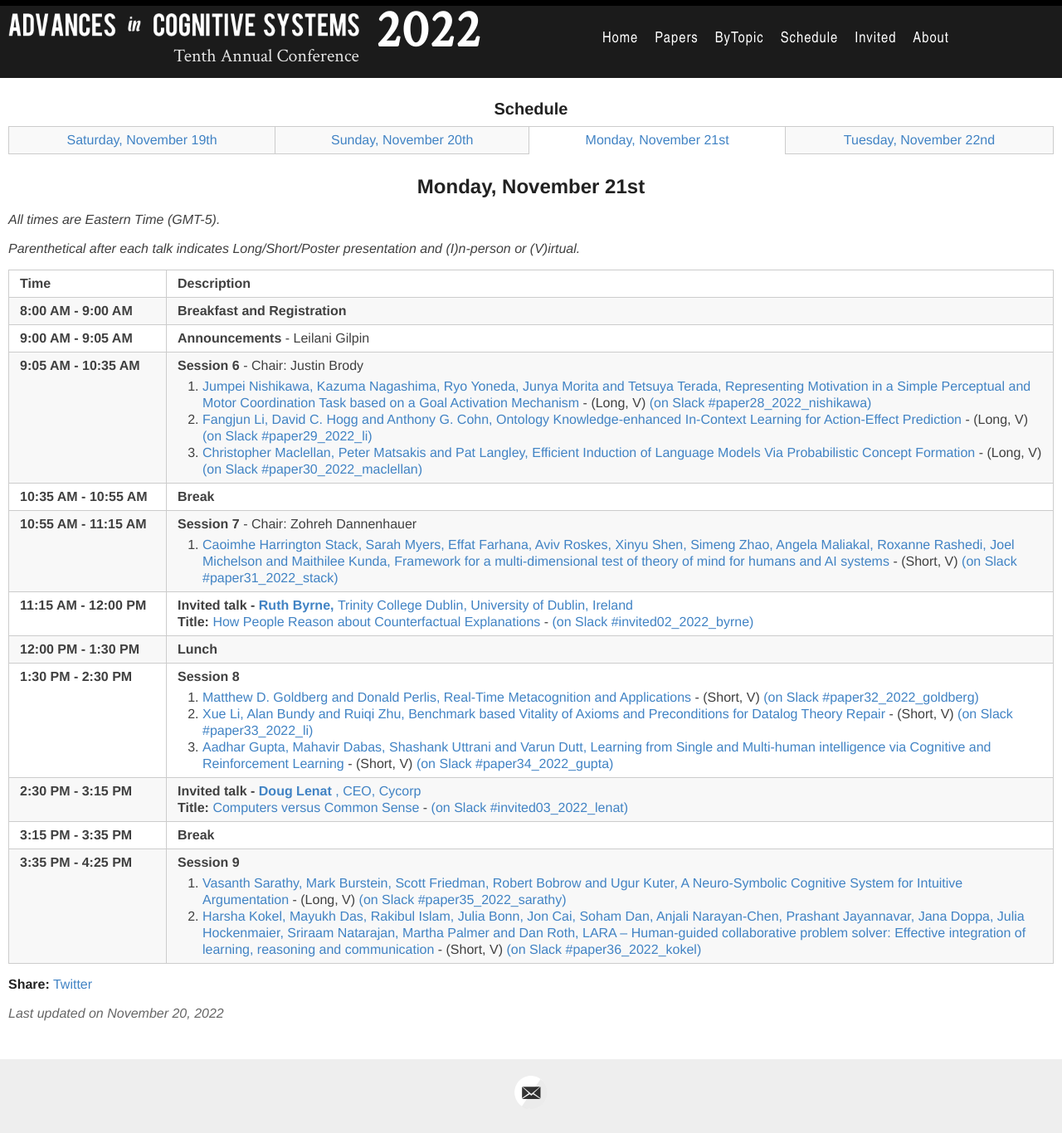
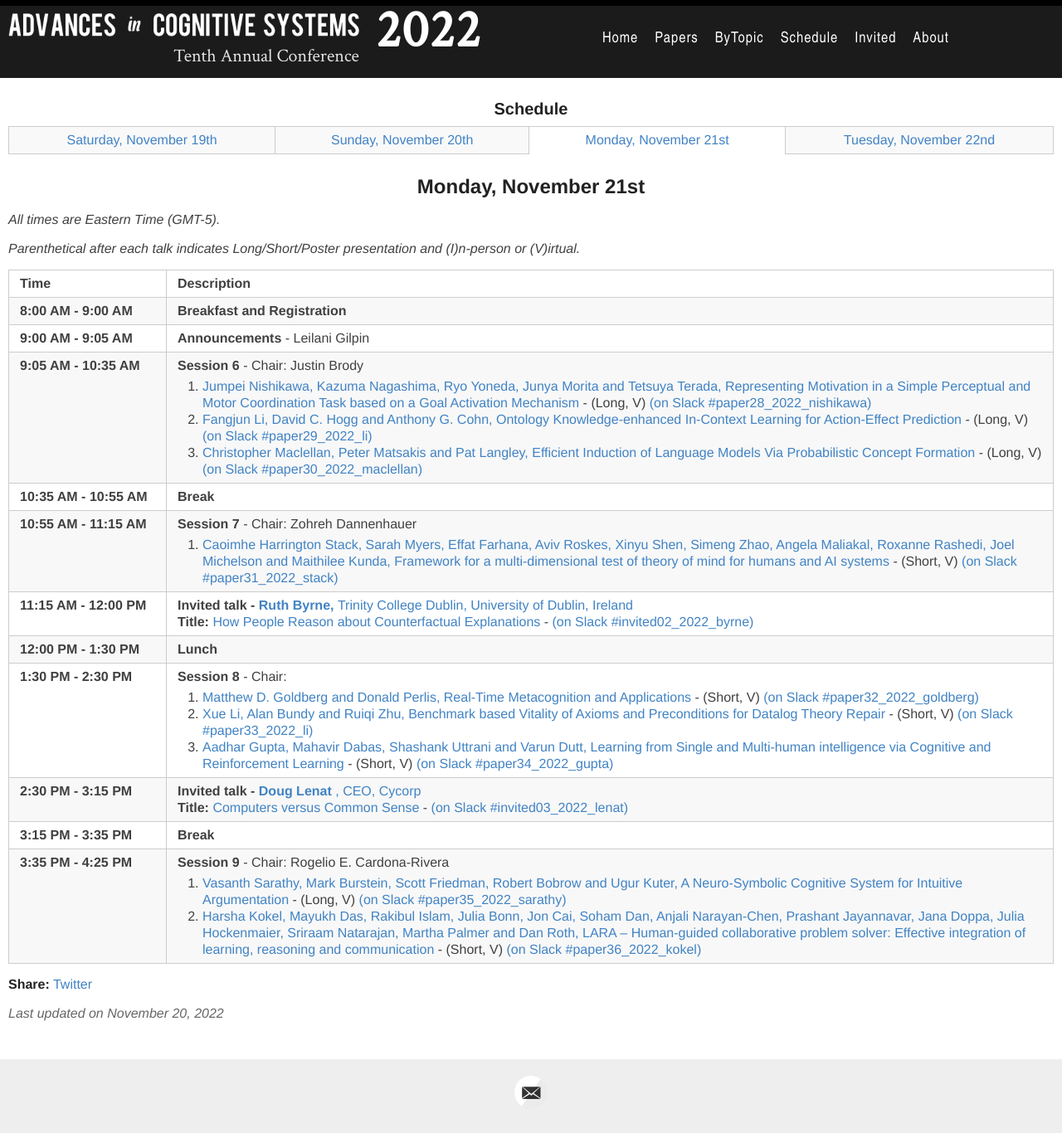
Before and after one commit to AdvancesInCognitiveSystems/acs2022, a Jekyll site: the page built from _days/monday-day3.md, in a window 1280 px wide. Shown: the whole page at 83% size. Built offline with Jekyll 4.4.1, drawn with Linux system fonts in a browser that asks for light colours.

Commit message:
Add session 9 chair

```diff
--- a/_days/monday-day3.md
+++ b/_days/monday-day3.md
@@ -91,7 +91,7 @@ Paper PDFs are available by clicking on talk titles. For slides, click on
 </tr>
 
 <tr>
-  <td id="session8"> <span class="schedtime"> 1:30 PM - 2:30 PM </span></td><td> <b> Session 8 </b>
+  <td id="session8"> <span class="schedtime"> 1:30 PM - 2:30 PM </span></td><td> <b> Session 8 </b> - Chair:
 <!-- ###### Chaired by TBD -->
    <ol>
     <li> <a href="{{site.baseurl}}/data/acs22_paper-5926.pdf">Matthew D. Goldberg and Donald Perlis, Real-Time Metacognition and Applications</a> - (Short, V) <a onClick="goToSlackChannel(32)">(on Slack #paper32_2022_goldberg)</a></li>
@@ -117,7 +117,7 @@ Paper PDFs are available by clicking on talk titles. For slides, click on
 </tr>
 <tr>
    <td> <span class="schedtime"> 3:35 PM - 4:25 PM </span></td>
-   <td id="session9">  <b> Session 9 </b>
+   <td id="session9">  <b> Session 9 </b> - Chair: Rogelio E. Cardona-Rivera
      <ol>
      <li> <a href="{{site.baseurl}}/data/acs22_paper-7038.pdf">Vasanth Sarathy, Mark Burstein, Scott Friedman, Robert Bobrow and Ugur Kuter, A Neuro-Symbolic Cognitive System for Intuitive Argumentation</a> - (Long, V) <a onClick="goToSlackChannel(35)">(on Slack #paper35_2022_sarathy)</a></li>
      <li> <a href="{{site.baseurl}}/data/acs22_paper-2603.pdf">Harsha Kokel, Mayukh Das, Rakibul Islam, Julia Bonn, Jon Cai, Soham Dan, Anjali Narayan-Chen, Prashant Jayannavar, Jana Doppa, Julia Hockenmaier, Sriraam Natarajan, Martha Palmer and Dan Roth, LARA – Human-guided collaborative problem solver: Effective integration of learning, reasoning and communication</a> - (Short, V) <a onClick="goToSlackChannel(36)">(on Slack #paper36_2022_kokel)</a></li>
```
